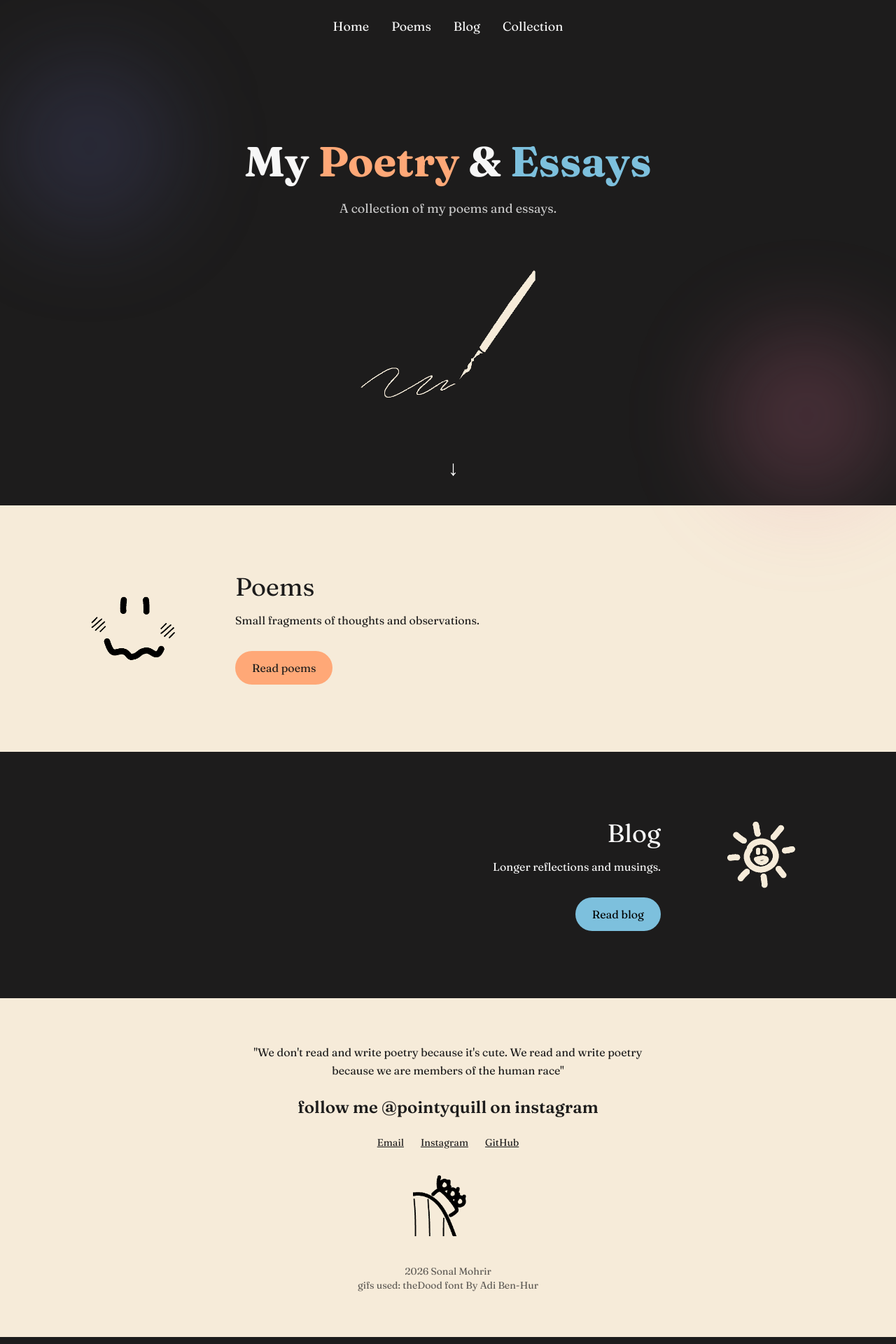
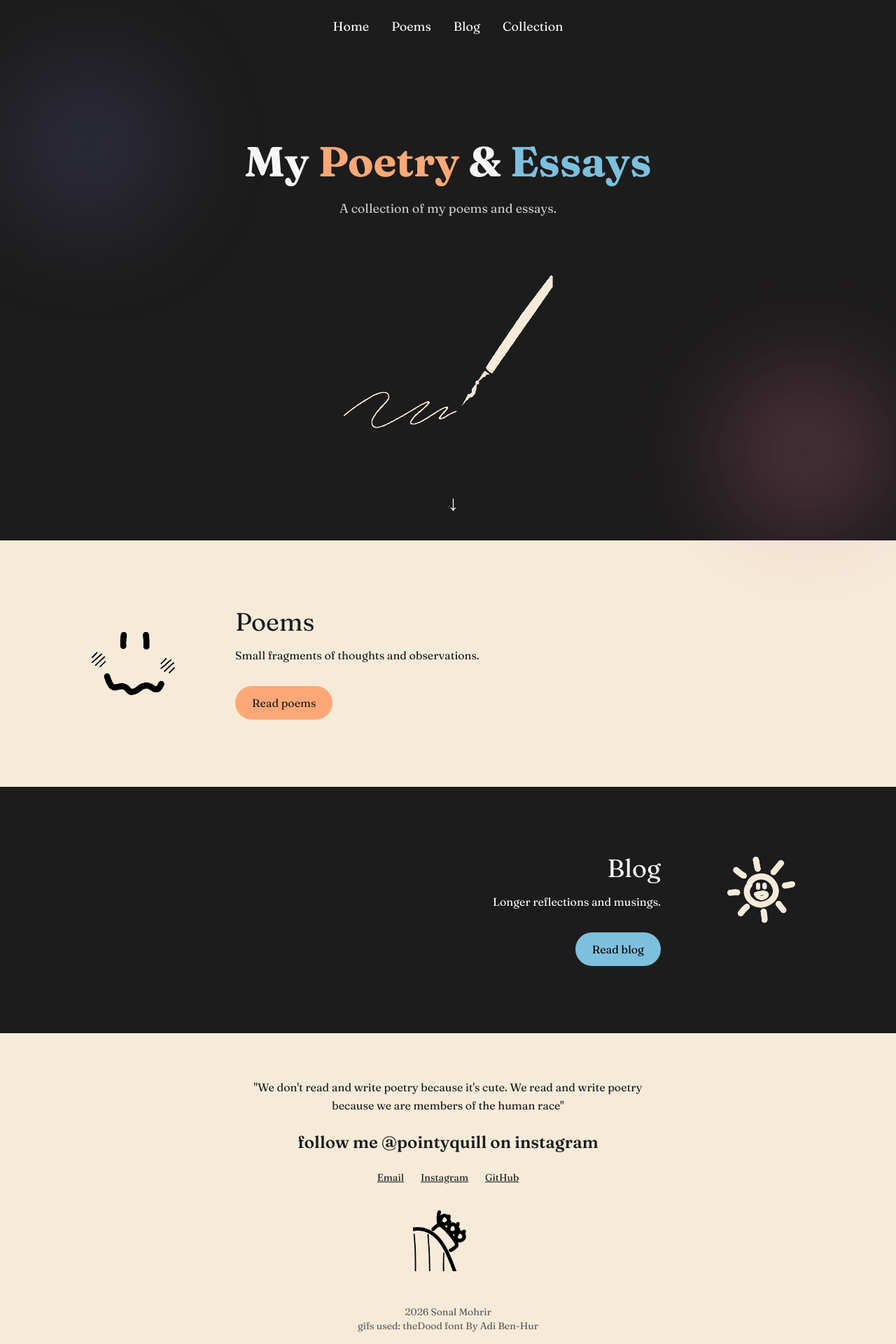
Before and after one commit to Anon-21/poetry-portfolio, a Next.js app: page / in a window 1280 px wide. Shown: the top 1920 px of the page at 70% size. Built offline with nearby package versions, Linux system fonts and the light colour scheme.

Commit message:
image fixes

```diff
--- a/app/page.tsx
+++ b/app/page.tsx
@@ -19,8 +19,8 @@ export default function Home() {
 <div className="absolute right-0 bottom-0 w-64 h-64 bg-[var(--accent-pink)]/20 rounded-full blur-3xl"></div>
 <Image
   src="/images/pen.gif"
-  width={250}
-  height={250}
+  width={300}
+  height={300}
   alt="pen"
   className="mx-auto mt-10"
 />
--- a/app/poems/page.tsx
+++ b/app/poems/page.tsx
@@ -39,11 +39,13 @@ export default async function PoemsPage() {
   >
 
     {/* hover icon */}
-    <img
-      src="https://cdn.prod.website-files.com/5a7edf0d432d43000114d381/5f41ce275758783c6a0985fb_arrow.png"
-      className="absolute left-4 top-1/2 w-7 -translate-y-1/2 opacity-0 -translate-x-2 transition-all duration-300 group-hover:opacity-100 group-hover:translate-x-0 group-hover:rotate-2"
-      alt=""
-    />
+        <Image
+  src="/images/arrow.png"
+  width={5}
+  height={5}
+  alt="arrow"
+  className="absolute left-4 top-1/2 w-7 -translate-y-1/2 opacity-0 -translate-x-2 transition-all duration-300 group-hover:opacity-100 group-hover:translate-x-0 group-hover:rotate-2"
+/>
 
     <Link href={`/poems/${poem.slug}`}>
       <h2 className="pl-6 text-2xl text-[var(--text-dark)] font-semibold transition group-hover:text-[var(--text-light)]">
--- a/components/Foofighter.tsx
+++ b/components/Foofighter.tsx
@@ -29,13 +29,14 @@ export default function Footer() {
 
         </div>
 
-        <Image
-  src="/images/rollercoaster.gif"
-  width="100"
-  height="100"
-  alt="rollercoaster"
-  className="mx-auto mb-4 object-contain"
-/>
+<div className="flex justify-center">
+  <Image
+    src="/images/rollercoaster.gif"
+    width={100}
+    height={100}
+    alt="rollercoaster"
+  />
+</div>
 
         <p className="text-sm opacity-70 pt-6">
           {new Date().getFullYear()} Sonal Mohrir
```
